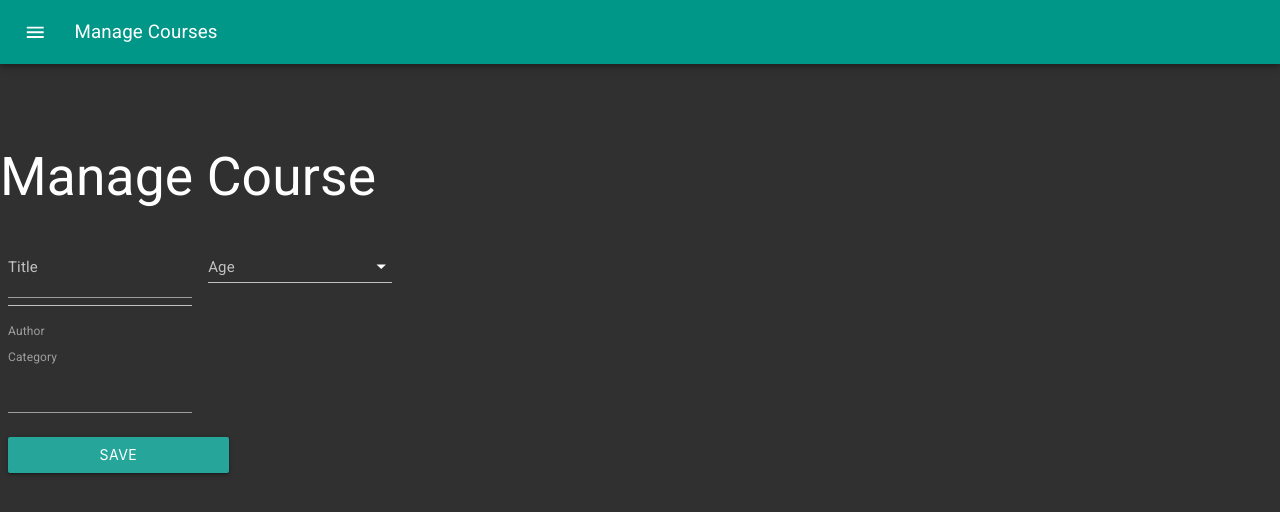
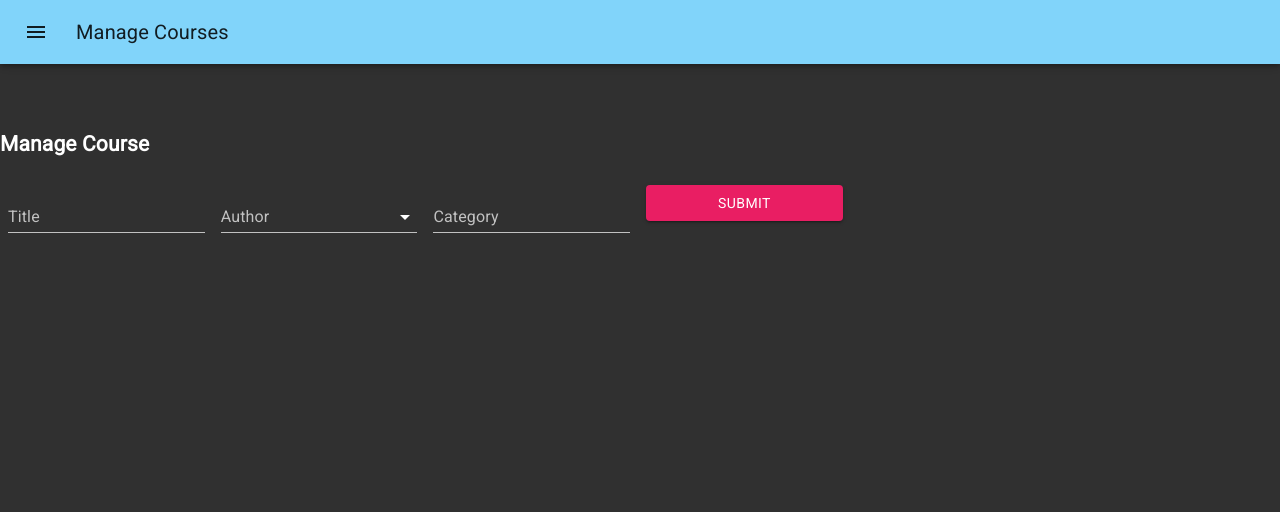
Before and after one commit to Dreagen/ui-react, a React (Create React App) app: page /course in a window 1280 px wide. Shown: the top 512 px of the page. Built offline with nearby package versions, Linux system fonts and the light colour scheme; no server answers.

Commit message:
Start refactoring form

```diff
--- a/src/components/App.js
+++ b/src/components/App.js
@@ -7,17 +7,16 @@ import { Route, Switch, Redirect } from "react-router-dom";
 import NotFoundPage from "./NotFoundPage";
 import ManageCoursePage from "./ManageCoursePage";
 import { createMuiTheme, ThemeProvider } from "@material-ui/core/styles";
-import teal from "@material-ui/core/colors/teal";
-import red from "@material-ui/core/colors/red";
+import { blueGrey, cyan, lightBlue, pink } from "@material-ui/core/colors";
 
 function App() {
   const theme = createMuiTheme({
     palette: {
       primary: {
-        main: teal[500],
+        main: lightBlue[200],
       },
       secondary: {
-        main: red[500],
+        main: pink[500],
       },
       type: "dark",
     },
--- a/src/components/common/CourseForm.js
+++ b/src/components/CourseForm.js
@@ -5,6 +5,7 @@ import InputLabel from '@material-ui/core/InputLabel';
 import MenuItem from '@material-ui/core/MenuItem';
 import FormControl from '@material-ui/core/FormControl';
 import Select from '@material-ui/core/Select';
+import Button from '@material-ui/core/Button';
 
 function CourseForm(props) {
   const useStyles = makeStyles((theme) => ({
@@ -23,44 +24,24 @@ function CourseForm(props) {
       <TextField id="outlined-basic" label="Title" />
 
       <FormControl className={classes.formControl}>
-        <InputLabel id="demo-simple-select-label">Age</InputLabel>
+        <InputLabel id="demo-simple-select-label">Author</InputLabel>
         <Select
           labelId="demo-simple-select-label"
           id="demo-simple-select"
           value={age}
           onChange={(event) => setAge(event.target.value)}
         >
-          <MenuItem value={10}>Ten</MenuItem>
-          <MenuItem value={20}>Twenty</MenuItem>
-          <MenuItem value={30}>Thirty</MenuItem>
+          <MenuItem value={""}></MenuItem>
+          <MenuItem value={"1"}>Cory House</MenuItem>
+          <MenuItem value={"2"}>Scott Allen</MenuItem>
         </Select>
       </FormControl>
 
-      <div className="form-group">
-        <label htmlFor="author">Author</label>
-        <div className="field">
-          <select id="author" name="authorId" value="" className="form-control">
-            <option value="" />
-            <option value="1">Cory House</option>
-            <option value="2">Scott Allen</option>
-          </select>
-        </div>
-      </div>
+      <FormControl className={classes.formControl}>
+      <TextField id="outlined-basic" label="Category" />
+      </FormControl>
 
-      <div className="form-group">
-        <label htmlFor="category">Category</label>
-        <div className="field">
-          <input
-            type="text"
-            id="category"
-            name="category"
-            className="form-control"
-            value=""
-          />
-        </div>
-      </div>
-
-      <input type="submit" value="Save" className="btn btn-primary" />
+      <Button variant="contained" color="secondary">Submit</Button>
     </form>
   );
 }
--- a/src/components/ManageCoursePage.js
+++ b/src/components/ManageCoursePage.js
@@ -1,5 +1,5 @@
 import React from 'react';
-import CourseForm from './common/CourseForm';
+import CourseForm from './CourseForm';
 
 const ManageCoursePage = props => {
     return (
--- a/src/index.js
+++ b/src/index.js
@@ -1,5 +1,4 @@
 import 'fontsource-roboto';
-import "materialize-css/dist/css/materialize.min.css";
 import React from "react";
 import { render } from "react-dom";
 import App from "./components/App";
```
